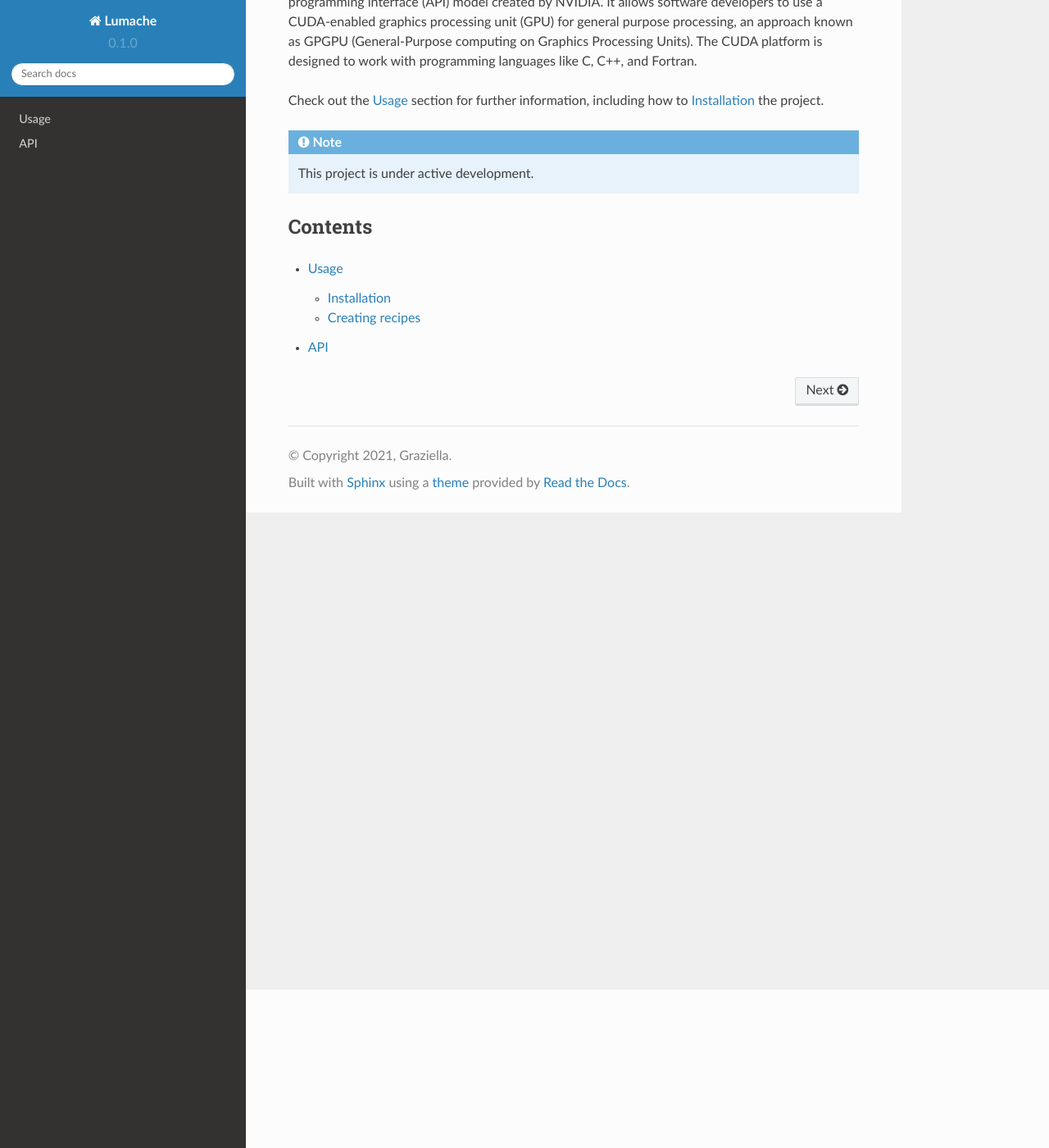
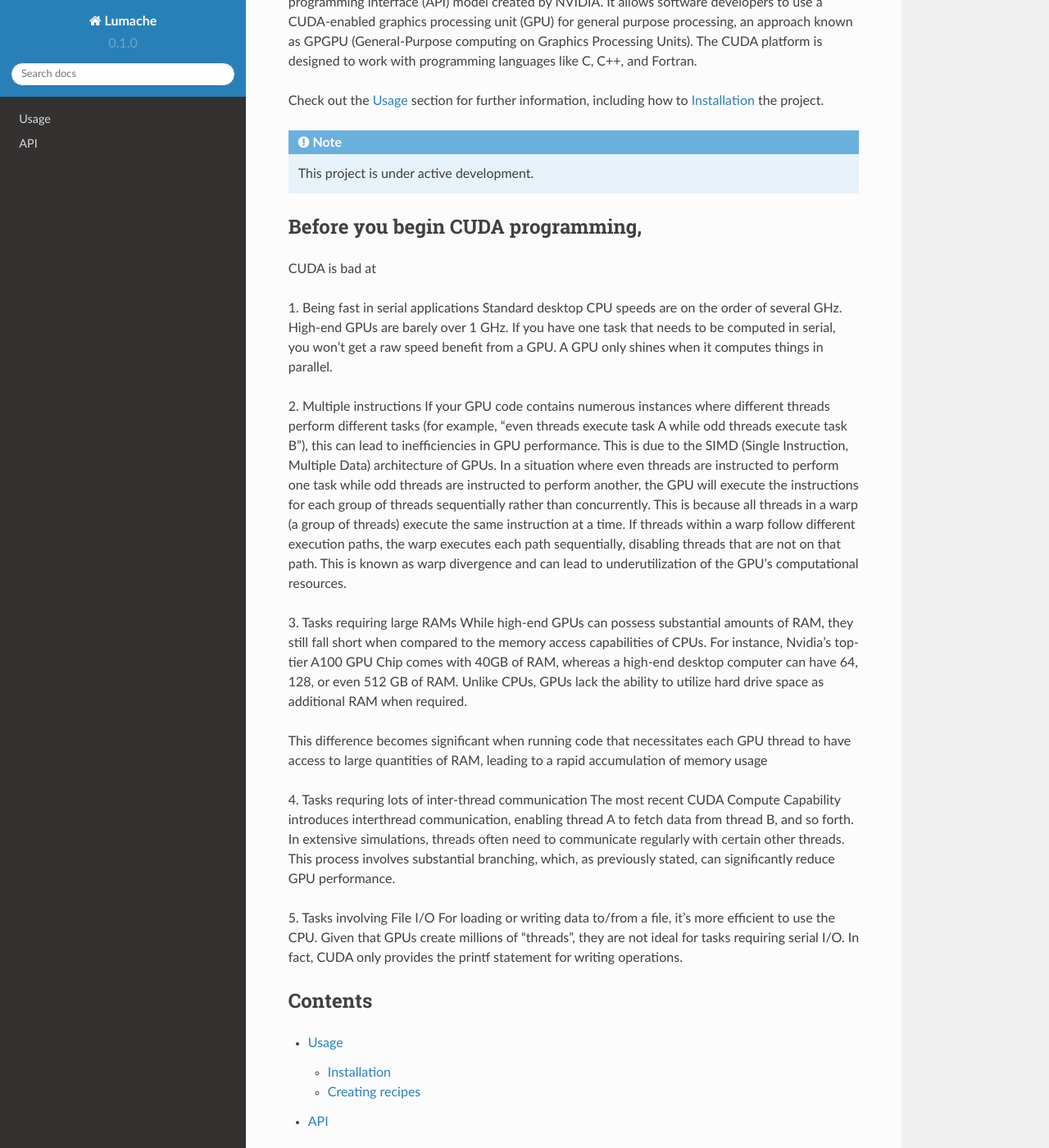
Before and after one commit to jp4474/CUDA-Examples, a Sphinx documentation site: the page built from docs/source/index.rst, in a window 1280 px wide and 1400 px high, scrolled down 193 px. Shown: the whole window at 82% size. Built offline with Sphinx 7.4.7 and the Read the Docs theme 2.0.0, drawn with Linux system fonts in a browser that asks for light colours.

Commit message:
Update index.rst

```diff
--- a/docs/source/index.rst
+++ b/docs/source/index.rst
@@ -10,6 +10,27 @@ how to :ref:`installation` the project.
 
    This project is under active development.
 
+Before you begin CUDA programming,
+--------
+CUDA is bad at
+
+1. Being fast in serial applications
+Standard desktop CPU speeds are on the order of several GHz. High-end GPUs are barely over 1 GHz. If you have one task that needs to be computed in serial, you won't get a raw speed benefit from a GPU. A GPU only shines when it computes things in parallel.
+
+2. Multiple instructions
+If your GPU code contains numerous instances where different threads perform different tasks (for example, "even threads execute task A while odd threads execute task B"), this can lead to inefficiencies in GPU performance. This is due to the SIMD (Single Instruction, Multiple Data) architecture of GPUs. In a situation where even threads are instructed to perform one task while odd threads are instructed to perform another, the GPU will execute the instructions for each group of threads sequentially rather than concurrently. This is because all threads in a warp (a group of threads) execute the same instruction at a time. If threads within a warp follow different execution paths, the warp executes each path sequentially, disabling threads that are not on that path. This is known as warp divergence and can lead to underutilization of the GPU's computational resources.
+
+3. Tasks requiring large RAMs
+While high-end GPUs can possess substantial amounts of RAM, they still fall short when compared to the memory access capabilities of CPUs. For instance, Nvidia's top-tier A100 GPU Chip comes with 40GB of RAM, whereas a high-end desktop computer can have 64, 128, or even 512 GB of RAM. Unlike CPUs, GPUs lack the ability to utilize hard drive space as additional RAM when required.
+
+This difference becomes significant when running code that necessitates each GPU thread to have access to large quantities of RAM, leading to a rapid accumulation of memory usage
+
+4. Tasks requring lots of inter-thread communication
+The most recent CUDA Compute Capability introduces interthread communication, enabling thread A to fetch data from thread B, and so forth. In extensive simulations, threads often need to communicate regularly with certain other threads. This process involves substantial branching, which, as previously stated, can significantly reduce GPU performance.
+
+5. Tasks involving File I/O
+For loading or writing data to/from a file, it's more efficient to use the CPU. Given that GPUs create millions of "threads", they are not ideal for tasks requiring serial I/O. In fact, CUDA only provides the printf statement for writing operations.
+
 Contents
 --------
 
```
